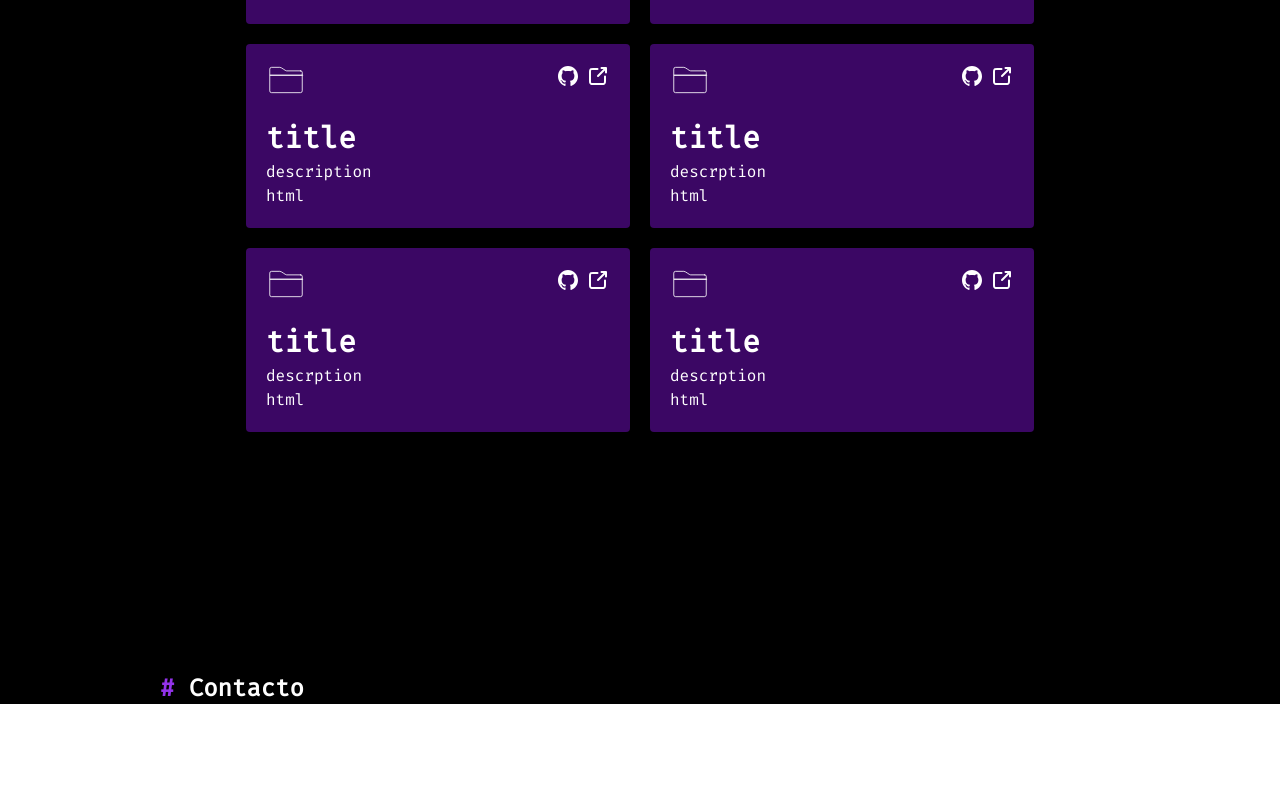
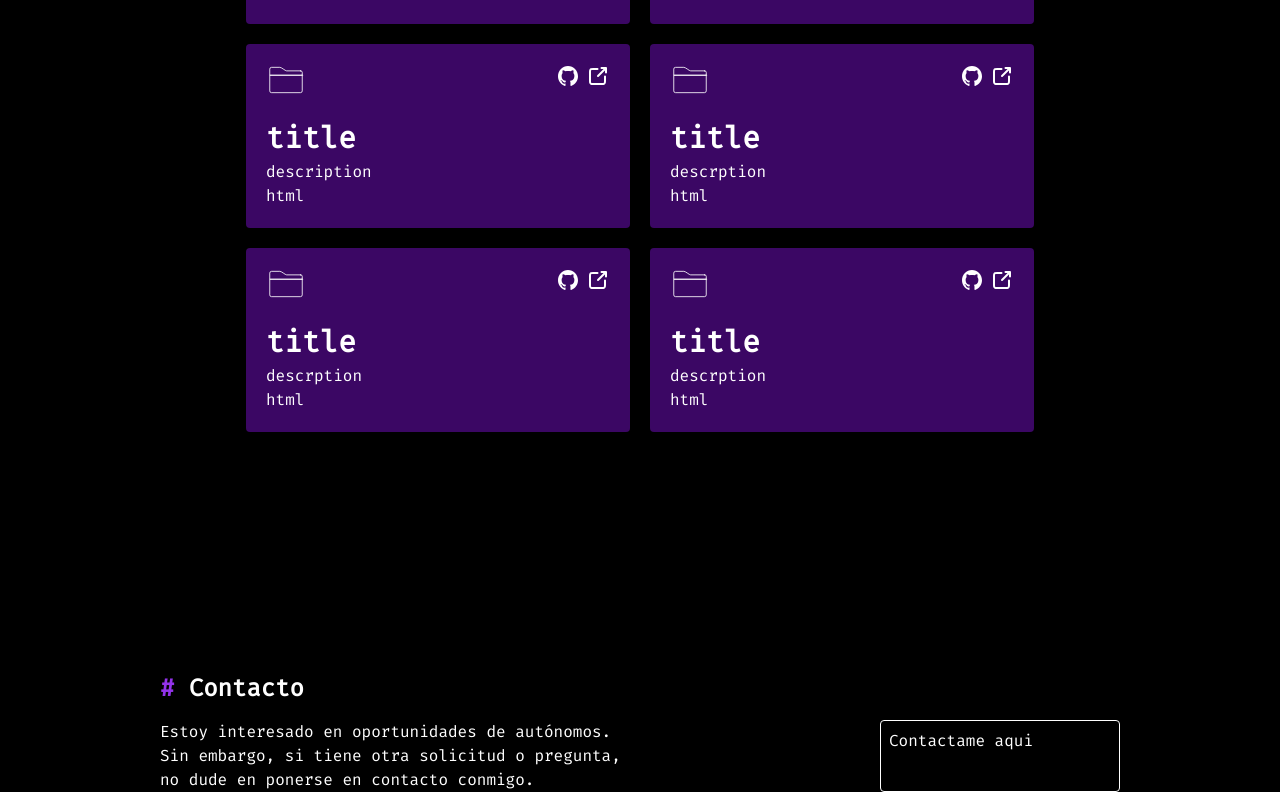
Before and after one commit to itsbeensolong/kxllswxtch, a Next.js app: page / in a window 1280 px wide. Shown: the part 2308-3100 px from the top of the page. Before the commit the page ends 3012 px from the top, so only its background shows below. Built offline with nearby package versions, Linux system fonts and the light colour scheme.

Commit message:
feat: Add view contact

```diff
--- a/components/ToolsItem.js
+++ b/components/ToolsItem.js
@@ -1,6 +1,6 @@
 export default function ToolsItem({ dragg }) {
   return (
-    <div className="cursor-grab border border-white w-32 min-w-full">
+    <div className="cursor-grab border border-white w-32 min-w-full shadow">
       <div className="border-b border-white p-2">
         <h2>{dragg.title}</h2>
       </div>
--- a/components/contact/Contact.js
+++ b/components/contact/Contact.js
@@ -1,9 +1,24 @@
 export default function Contact() {
   return (
     <section id="contact" className="mt-60 text-white">
-      <h4 className="font-semibold text-2xl hover:underline">
+      <h4 className="font-semibold text-2xl hover:underline my-4">
         <b className="text-purple-600"># {"  "}</b>Contacto
       </h4>
+      <div className="grid grid-cols-2">
+        <article>
+          <p>
+            Estoy interesado en oportunidades de autónomos. Sin embargo, si
+            tiene otra solicitud o pregunta, no dude en ponerse en contacto
+            conmigo.
+          </p>
+        </article>
+
+        <article className="flex justify-end">
+          <div className="border border-white w-60 min-w-max rounded p-2">
+            <span>Contactame aqui</span>
+          </div>
+        </article>
+      </div>
     </section>
   );
 }
```
